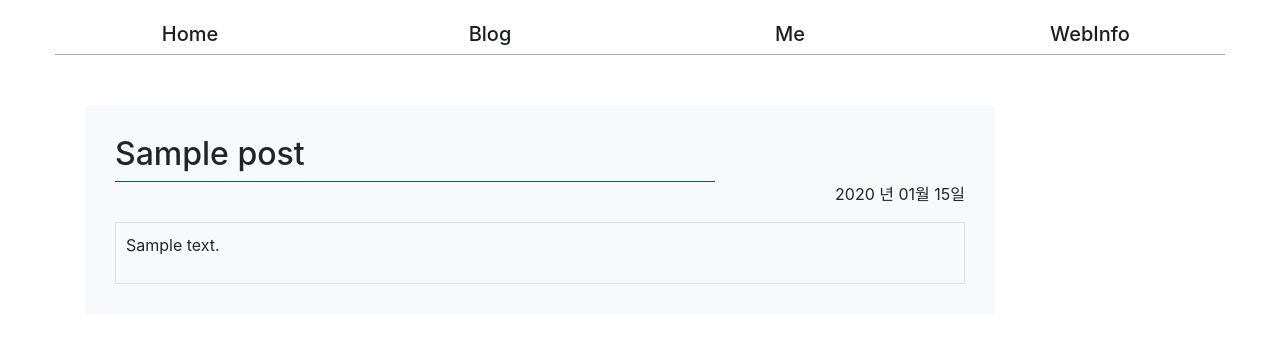
After one commit to ShoutingCat/portfolio, a Django app: template templates/blog/post_index.html in a window 1280 px wide. The commit adds this page. Shown: the top 361 px of the page. Run offline with Django 3.2, Linux system fonts and the light colour scheme; the template is opened without the code that fills it: most values are stand-ins (such as "Sample title", 1, 10 or a date in 2020); some libraries are stand-ins or nearby versions.

Commit message:
블로그

```diff
--- a/blog/urls.py
+++ b/blog/urls.py
@@ -4,8 +4,9 @@ from blog.views import *
 
 app_name = 'blog'
 urlpatterns = [
-    # Example: /
-    url(r'^$', PostLV.as_view(), name='index'),
+    # Example:
+    url(r'^$', IndexView.as_view(), name='post_index'),
+    #url(r'^$', PostLV.as_view(), name='index'),
     url(r'^post/$', PostLV.as_view(), name='post_list'),
     url(r'^post/(?P<slug>[-\w]+)/$', PostDV.as_view(), name='post_detail'),
     url(r'^archive/$', PostAV.as_view(), name='post_archive'),
--- /dev/null
+++ b/templates/blog/post_index.html
@@ -0,0 +1,43 @@
+{% extends "base_introduce.html" %}
+
+{% block content %}
+
+
+
+<!--<button type="button" class="btn btn-light">이전 포스트</button>-->
+<!--<button type="button" class="btn btn-light">다음 포스트</button>-->
+
+<div class="col-1"> </div>
+<div class="rounded col-10" >
+    &nbsp;
+    <div style="margin:0 30px 0 30px;">
+        <!--
+        style="background-color:#f8f9fa;"
+        -->
+        {% for post in object_list %}
+        <div style="padding:30px; background-color:#f8f9fa;" class=" rounded ">
+            <h2>{{ post.title }}</h2>
+            <div style="height:1px; background-color: #0c5460; max-width:600px;">&nbsp;</div>
+
+            <p class="date text-right">{{ post.modify_date|date:"Y 년 m월  d일  "}}</p>
+
+            <div class="body border" style="padding:10px">
+                {{ post.content|linebreaks}}
+            </div>
+
+            <!--<li>{{ post.modify_date|date:"Y-m-d" }}&nbsp;&nbsp;&nbsp;-->
+            <!--<a href="{{ post.get_absolute_url }}"><strong>-->
+            <!--{{ post.title }}-->
+            <!--</strong></a>-->
+            <!--</li>-->
+
+        </div>
+        <br />
+        {% endfor %}
+
+    </div>
+    &nbsp;
+</div>
+<div class="col-1"> </div>
+
+{% endblock content %}
--- a/templates/introduce/base.html
+++ b/templates/introduce/base.html
@@ -12,7 +12,6 @@
         }
 
         .UpperMenu {
-            cursor: pointer;
             text-align: center;
         }
 
@@ -65,7 +64,7 @@
 
         <div class="row">
             <div class="col-sm"><h5 class="UpperMenu"><a href="/">Home</a></h5></div>
-            <div class="col-sm"><h5 class="UpperMenu"><a href="/">Portfolio</a></h5></div>
+            <div class="col-sm"><h5 class="UpperMenu"><a href="/blog">Blog</a></h5></div>
             <div class="col-sm"><h5 class="UpperMenu"><a href="/aboutme">Me</a></h5></div>
             <!-- Me 메뉴를 추후 Blog 메뉴로 대체하고, 해당 페이지는 새로 띄우기로 하자 -->
             <!-- 세련된 스킨을 적용하자 -->
--- a/templates/introduce/base_introduce.html
+++ b/templates/introduce/base_introduce.html
@@ -3,7 +3,6 @@
 {% block sidebar %}
 {{ block.super }}
 
-<h5>&nbsp;</h5>
 <!--ul>
     <lit><a href="/introduce">Home</a></lit>
 </ul-->
--- a/templates/introduce/index.html
+++ b/templates/introduce/index.html
@@ -22,6 +22,8 @@
 
 <br />
 <br />
+
+<div style="display: none;">
     <div class="text-center">
         <h6>Although I am not fluent with some skills,</h6>
         <h6>I tryna show my desire with this site</h6>
@@ -31,6 +33,6 @@
     <div class="container" style="max-width: 800px;">
         <img src="{% static 'img/vray_0111_1.png' %}" class="img-fluid" alt="Responsive image">
     </div>
-
+</div>
 
 {% endblock content %}
```
Also changed, not shown: blog/views.py (+14 -1 lines), db.sqlite3. Lines whose indentation alone changed are shown as unchanged.
